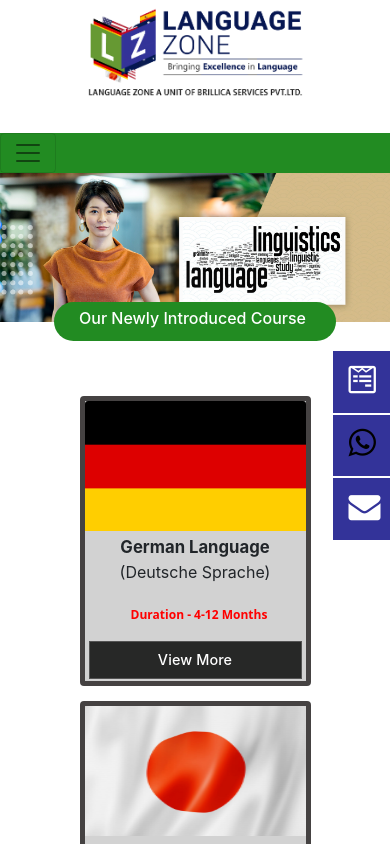
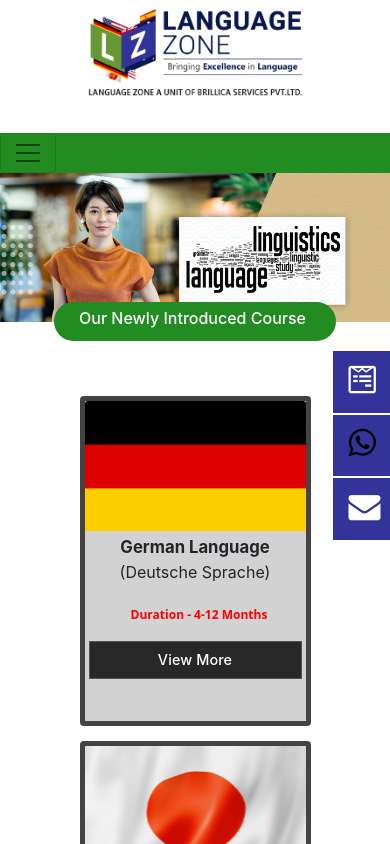
Before and after one commit to Nshiv011/Language_Zones, a React (Create React App) app: page / in a window 390 px wide. Shown: the top 844 px of the page. Built offline with nearby package versions, Linux system fonts and the light colour scheme; what google-maps-react would draw is missing.

Commit message:
Update index.css

```diff
--- a/src/index.css
+++ b/src/index.css
@@ -1959,7 +1959,7 @@ padding-bottom: 4.5px;
 }
 .card{
   width: 70%;
-  height: 290px;
+  height: 330px;
   background-color: #d2d2d2 !important;
   border: 5px solid #454242 !important;
 }
```
